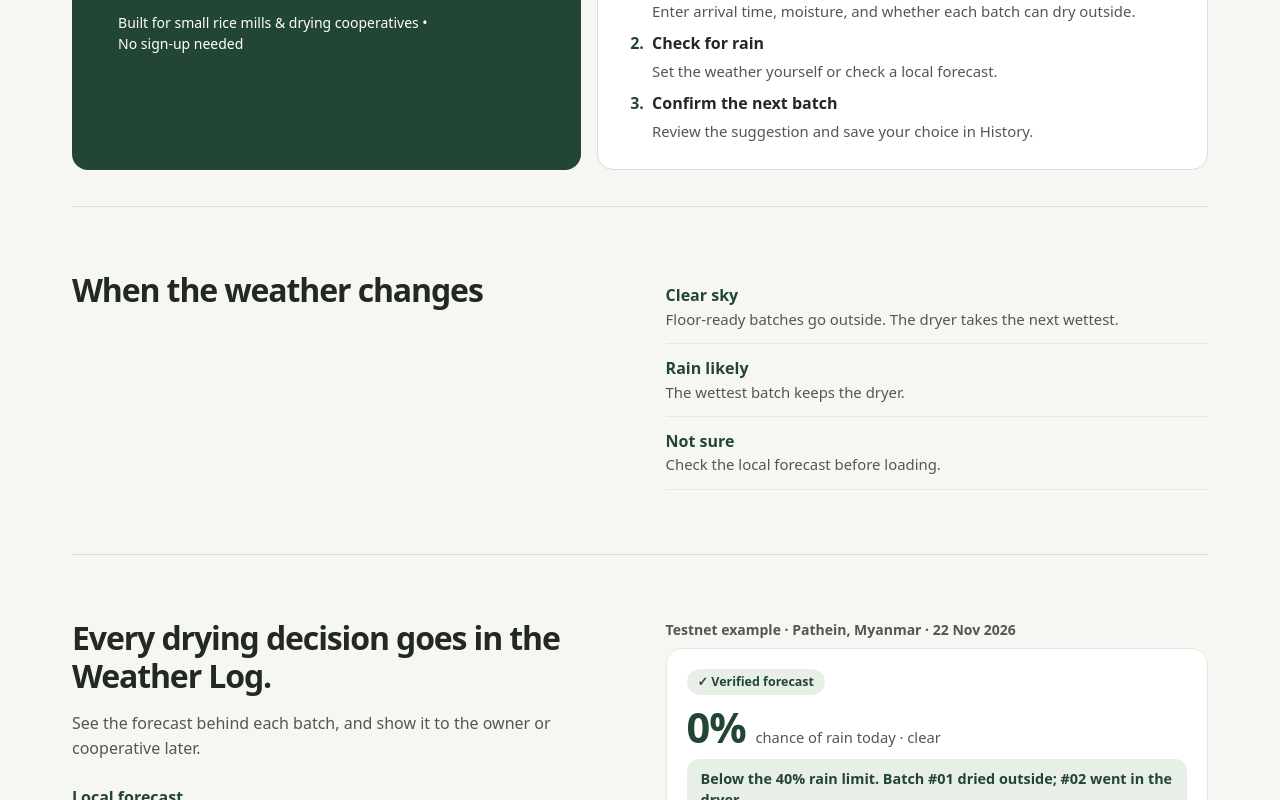
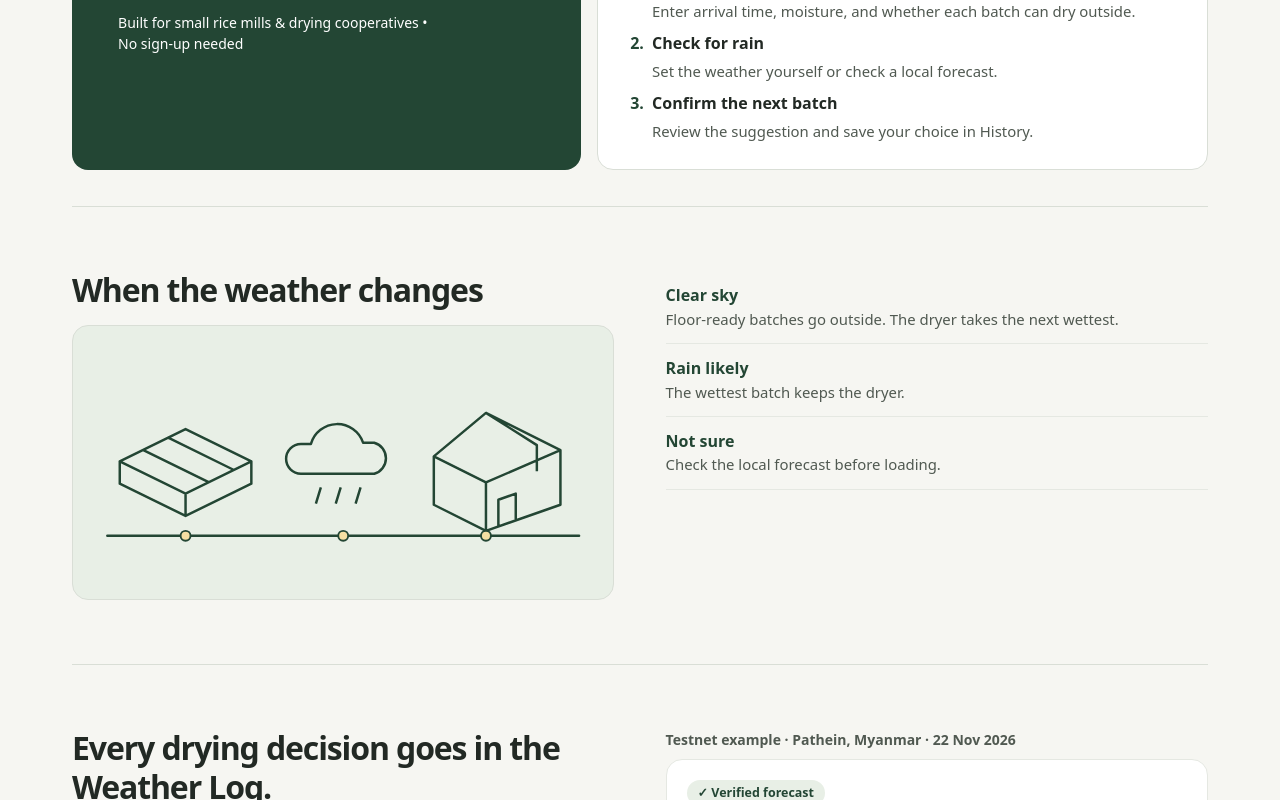
Before and after one commit to thesithunyein/paddyturn, a Next.js app: page / in a window 1280 px wide. Shown: the part 524-1324 px from the top of the page. Built offline with nearby package versions, Linux system fonts and the light colour scheme.

Commit message:
Add an interactive wireframe drying workflow

```diff
--- a/app/landing.css
+++ b/app/landing.css
@@ -36,6 +36,23 @@
 .landing-steps p, .landing dd, .landing-questions p { color: var(--muted); font-size: .93rem }
 
 .landing-weather, .landing-proof { display: grid; grid-template-columns: minmax(0, 1fr) minmax(0, 1fr); gap: clamp(16px, 4vw, 56px) }
+.workflow-stage { margin: 0; padding: 0 12px; border: 1px solid var(--line); border-radius: var(--radius); background: var(--green-soft); perspective: 680px; overflow: hidden }
+.workflow-drawing { display: block; width: 100%; height: auto }
+.workflow-wire { stroke: var(--green) }
+.workflow-track { stroke: var(--ring); stroke-width: 1; stroke-dasharray: 3 5 }
+.workflow-trace { stroke: var(--green); stroke-width: 2; stroke-linecap: round }
+.workflow-nodes { fill: var(--grain); stroke: var(--green); stroke-width: 1.5 }
+.landing section[id] { scroll-margin-block-start: 24px }
+@media (prefers-reduced-motion: no-preference) {
+  html:has(.landing) { scroll-behavior: smooth }
+  @supports (animation-timeline: view()) {
+    .workflow-trace { stroke-dasharray: 1; animation: workflow-trace linear both; animation-timeline: view(); animation-range: entry 10% cover 42% }
+  }
+}
+@media (hover: hover) and (pointer: fine) and (prefers-reduced-motion: no-preference) {
+  .workflow-drawing { transform: rotateX(var(--tilt-x, 0deg)) rotateY(var(--tilt-y, 0deg)); transition: transform 150ms ease-out }
+}
+@keyframes workflow-trace { from { stroke-dashoffset: 1 } to { stroke-dashoffset: 0 } }
 .landing dl, .landing dd { margin: 0 }
 .landing dl > div { padding-block: 12px; border-bottom: 1px solid var(--line-soft) }
 .landing dt { color: var(--green); font-weight: 750 }
--- a/app/page.tsx
+++ b/app/page.tsx
@@ -1,6 +1,7 @@
 'use client'
 
 import Link from 'next/link'
+import type { PointerEvent } from 'react'
 import { LanguageToggle, useT } from '../lib/i18n'
 import './landing.css'
 
@@ -12,6 +13,34 @@ const proofUrl = `/proof/${proofSignal}`
 const steps = [1, 2, 3] as const
 const proofPoints = [1, 2, 3] as const
 const questions = [1, 2, 3, 4, 5, 6, 7] as const
+
+function tiltWorkflow(event: PointerEvent<HTMLElement>) {
+  if (event.pointerType !== 'mouse' || !window.matchMedia('(prefers-reduced-motion: no-preference)').matches) return
+  const { currentTarget, clientX, clientY } = event
+  const bounds = currentTarget.getBoundingClientRect()
+  currentTarget.style.setProperty('--tilt-x', `${(0.5 - (clientY - bounds.top) / bounds.height) * 8}deg`)
+  currentTarget.style.setProperty('--tilt-y', `${((clientX - bounds.left) / bounds.width - 0.5) * 10}deg`)
+}
+
+function resetWorkflow(event: PointerEvent<HTMLElement>) {
+  event.currentTarget.style.removeProperty('--tilt-x')
+  event.currentTarget.style.removeProperty('--tilt-y')
+}
+
+function WorkflowScene() {
+  return <figure className="workflow-stage" aria-hidden="true" onPointerMove={tiltWorkflow} onPointerLeave={resetWorkflow}>
+    <svg className="workflow-drawing" viewBox="0 0 416 220" fill="none">
+      <path className="workflow-track" d="M18 169H398" />
+      <path className="workflow-trace" pathLength="1" d="M18 169H398" />
+      <g className="workflow-wire" strokeWidth="2" strokeLinejoin="round">
+        <path d="m28 109 53-26 53 26-53 26-53-26Zm0 0v18l53 26 53-26v-18M81 135v18M47 100l53 26m-33-36 53 26" />
+        <path d="M174 119a12 12 0 0 1 0-24h8a22 22 0 0 1 42-1h9a13 13 0 0 1 0 25h-59Zm16 11-4 13m20-13-4 13m20-13-4 13" />
+        <path d="m281 105 42-35 60 30v44l-60 21-42-21v-39Zm0 0 42 21 60-26m-60 26v39m0-95 41 26v21m-31 44v-21l14-5v21" />
+      </g>
+      <g className="workflow-nodes"><circle cx="81" cy="169" r="4" /><circle cx="208" cy="169" r="4" /><circle cx="323" cy="169" r="4" /></g>
+    </svg>
+  </figure>
+}
 
 function OpenWorkspace() {
   const t = useT()
@@ -55,6 +84,7 @@ export default function Landing() {
     <section className="landing-weather" aria-labelledby="weather-title">
       <div className="weather-intro">
         <h2 id="weather-title">{t('wx.title')}</h2>
+        <WorkflowScene />
       </div>
       <dl>
         {(['dry', 'rain', 'unsure'] as const).map(id => <div key={id}><dt>{t(`wx.${id}.t`)}</dt><dd>{t(`wx.${id}.d`)}</dd></div>)}
```
